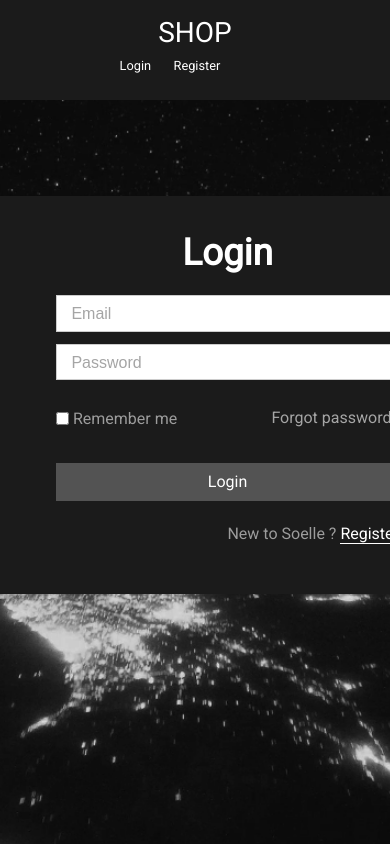
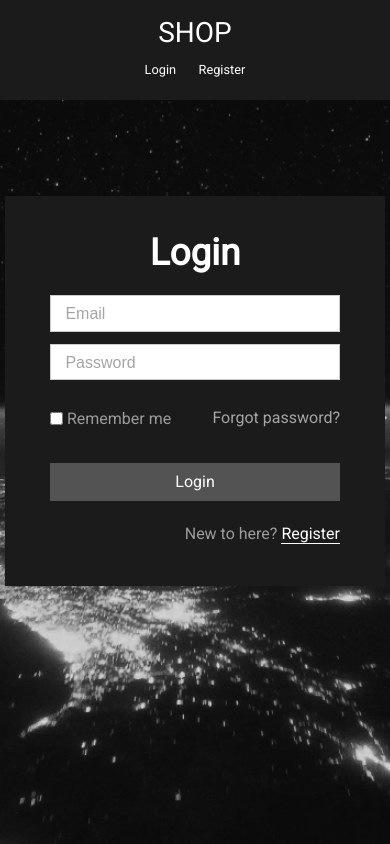
Before and after one commit to phishchiang/assets_viewer_system, a React (Create React App) app in the folder client/: page /login in a window 390 px wide. Built offline with nearby package versions, Linux system fonts and the light colour scheme; the HTML template or start-up script is replaced by a standard one.

Commit message:
Updated the ui for login and register

```diff
--- a/client/src/App.css
+++ b/client/src/App.css
@@ -352,7 +352,8 @@ button {
 }
 
 .form-group input {
-  margin: 0.2rem 0 ;
+  margin: 0.2rem 0;
+
 }
 
 .password{
@@ -371,16 +372,10 @@ button {
 
 .register-login-buttom{
   float: right;
-  margin-bottom: 3rem;
+  margin-bottom: 2.5rem;
 }
 
 
-
-.inside-container{
-  width: 343px;
-  margin: auto;
-  color: #9c9c9c;
-}
 
 
 .form-container {
@@ -388,16 +383,25 @@ button {
   margin: 2rem auto;
   margin-top: 6rem;
   overflow: hidden;
-  padding: 0 2rem;
-  width: 455px;
+  padding: 2 2rem;
+  width: 380px;
   background-color: #1b1b1b;
 }
+
+
+.inside-container{
+  width: 290px;
+  margin: auto;
+  color: #9c9c9c;
+}
+
 
 .form-container h1{
   text-align: center;
   margin-top: 1.75rem;
   color: #fff;
   font-size: 2.3rem;
+  /* padding: 1rem; */
 }
 
 .form-container h2,
@@ -478,9 +482,14 @@ table th {
 }
 
 /* Mobile Styles */
-@media (max-width: 700px) {
+@media (max-width: 500px) {
   .hide-sm {
     display: none;
+  }
+
+  .login-side{
+    margin-right: 0;
+    margin-top: 0.25rem;
   }
 
   .grid-2,
--- a/client/src/components/auth/Login.js
+++ b/client/src/components/auth/Login.js
@@ -97,7 +97,7 @@ const Login = props => {
           />
         </form>
         <div className="register-login-buttom">
-          New to Soelle ?{' '}
+          New to here?{' '}
           <Link
             to="/register"
             style={{
--- a/client/src/components/auth/Register.js
+++ b/client/src/components/auth/Register.js
@@ -22,13 +22,12 @@ const Register = props => {
   }, [error, isAuthenticated, props.history]);
 
   const [user, setUser] = useState({
-    name: '',
     email: '',
     password: '',
     password2: ''
   });
 
-  const { name, email, password, password2 } = user;
+  const { email, password, password2 } = user;
 
   const onChange = e => {
     setUser({
@@ -39,14 +38,13 @@ const Register = props => {
 
   const onSubmit = e => {
     e.preventDefault();
-    if (name === '' || email === '' || password === '') {
+    if (email === '' || password === '') {
       setAlert('Please enter all fields', 'danger');
     } else if (password !== password2) {
       setAlert('Passwords do not match', 'danger');
     } else {
       console.log('Register submit');
       register({
-        name: name,
         email: email,
         password: password
       });
@@ -126,7 +124,7 @@ const Register = props => {
           <div className="register-login-buttom">
             Have an accout?{' '}
             <Link
-              to="/register"
+              to="/login"
               style={{
                 color: 'white',
                 borderBottomStyle: 'solid',
```
Also changed, not shown: 1 other file (tests, documents, lock files or other folders).
